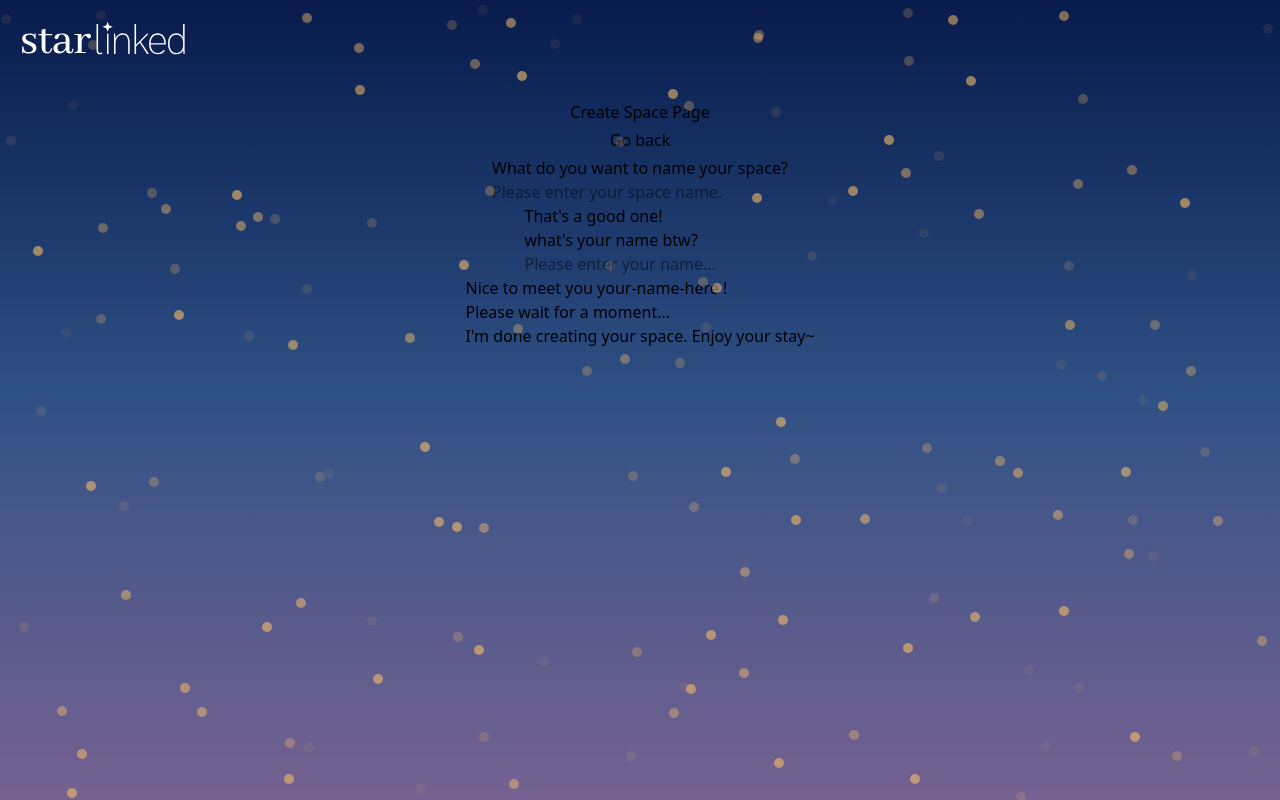
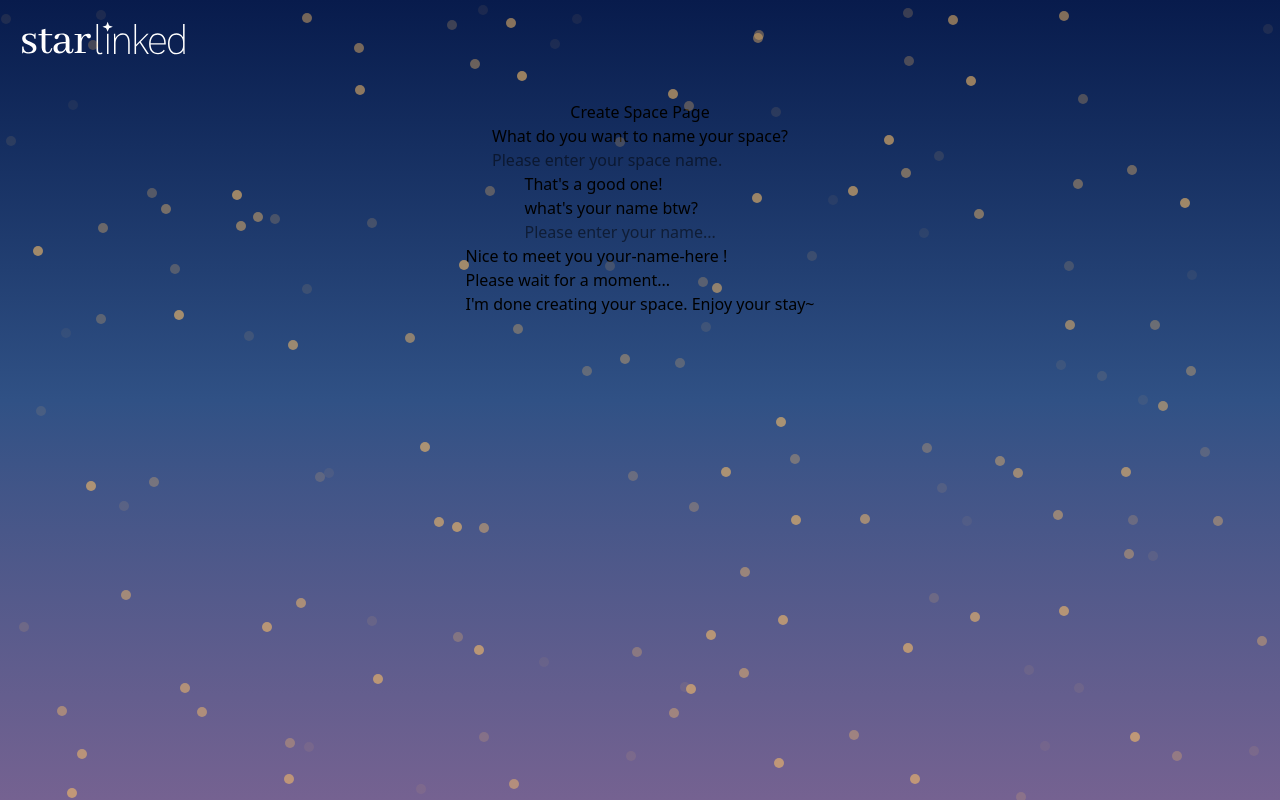
Before and after one commit to id-Nick010/starlinked, a React (Vite) app: page /createSpace in a window 1280 px wide. Built offline with nearby package versions, Linux system fonts and the light colour scheme.

Commit message:
fix: small display & code fix

```diff
--- a/src/components/Modal.tsx
+++ b/src/components/Modal.tsx
@@ -13,7 +13,7 @@ export default function Modal({ isOpen , onClose, children}: ModalProps) {
     <div className="fixed inset-0 flex justify-center items-center z-50">
       <div className="bg-white/20 p-5 backdrop-blur-3xl backdrop-saturate-180% rounded-3xl shadow-lg w-100 h-80 flex flex-col items-center justify-between">
         {children}
-        <button onClick={onClose} className="mt-4 py-1 px-3 rounded-2xl text-violet-800 hover:bg-btn-violet hover:scale-110 text-white">Close</button>
+        <button onClick={onClose} className="mt-4 py-1 px-3 rounded-2xl hover:bg-btn-violet hover:scale-110 text-white">Close</button>
       </div>
     </div>
   );
--- a/src/pages/CreateSpace.tsx
+++ b/src/pages/CreateSpace.tsx
@@ -1,14 +1,10 @@
-import DefaultButton from "../components/DefaultButton";
-import { useNavigate } from "react-router-dom";
 import NavBar from "../components/NavBar";
 
 function CreateSpace() {
-    const navigate = useNavigate();
     return (
         <div className="flex flex-col justify-start items-center w-screen h-screen">
             <NavBar />
             <h1>Create Space Page</h1>
-            <DefaultButton textSize="md" onClick={() => navigate('/')} label='Go back'/>
             <section className=''>
                 <h2>What do you want to name your space?</h2>
                 <input type='text' placeholder='Please enter your space name...'/>
--- a/src/pages/WelcomePage.tsx
+++ b/src/pages/WelcomePage.tsx
@@ -4,7 +4,6 @@ import Modal from '../components/Modal'
 import '../styles/welcomepage.css'
 import { useNavigate } from 'react-router-dom'
 import DefaultButton from '../components/DefaultButton'
-import Starfield from '../components/Starfield'
 
 function WelcomePage () {
     const [isModalOpen, setModalOpen] = useState(false);
```
